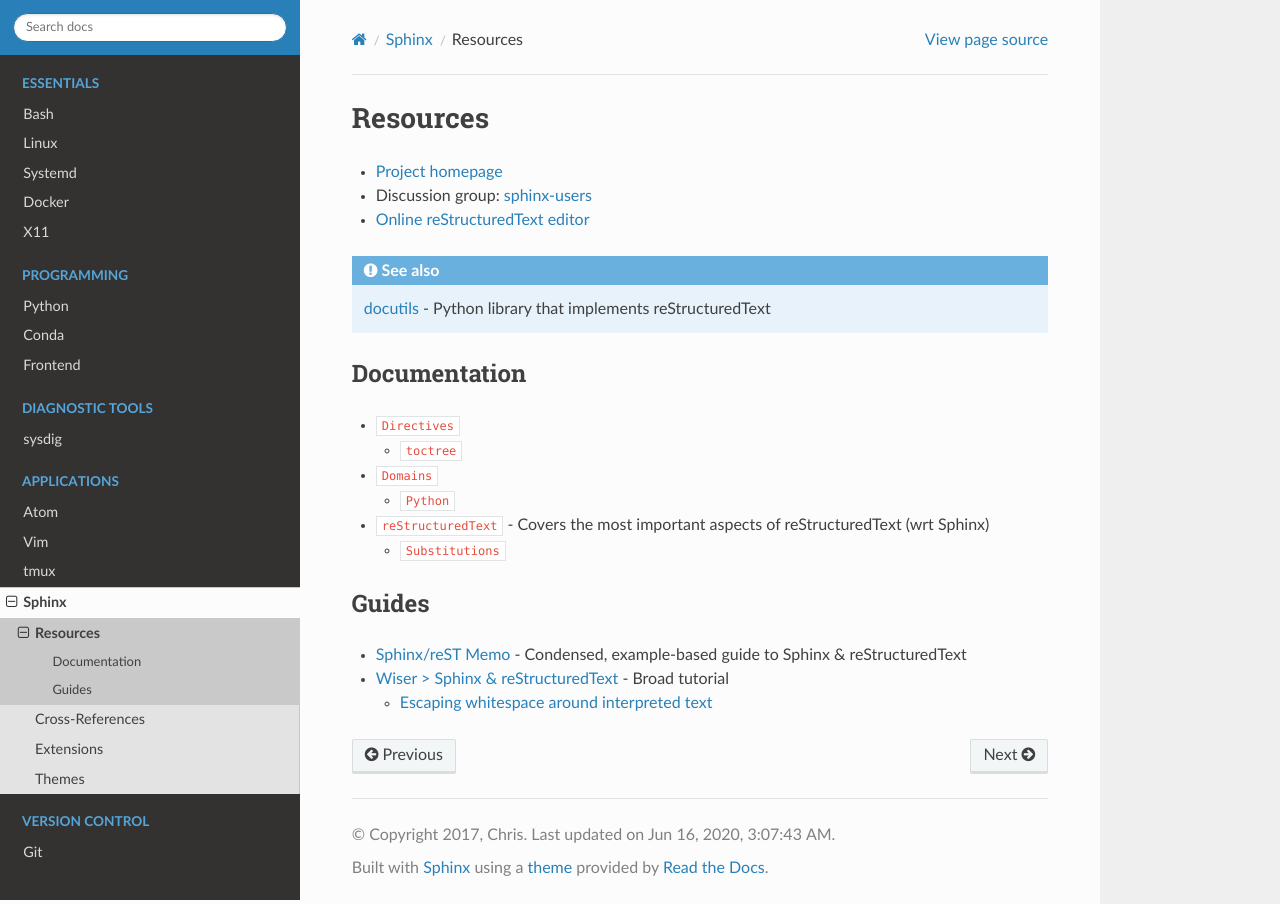
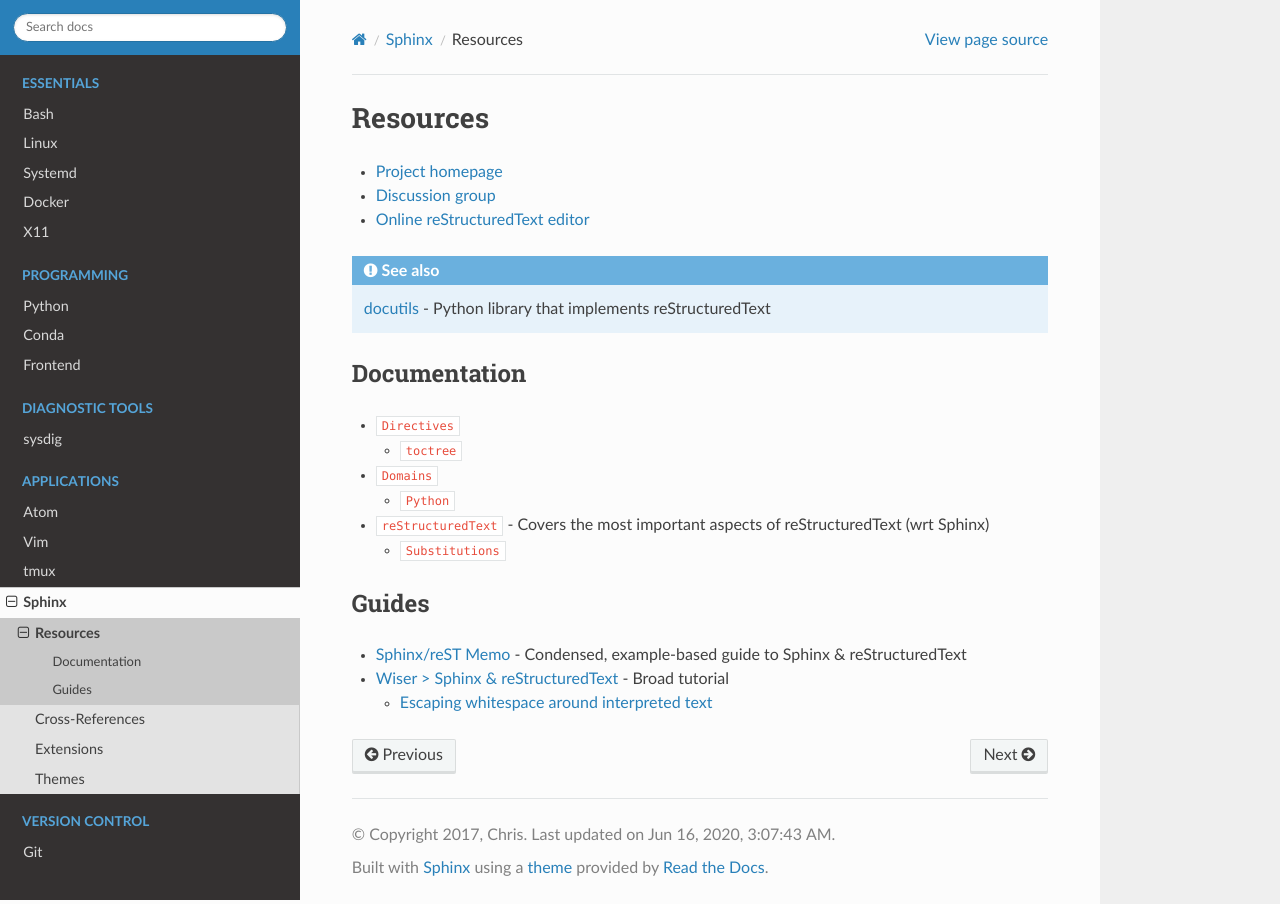
Before and after one commit to heterotopian/technotes, a Sphinx documentation site: the page built from source/sphinx/resource.rst, in a window 1280 px wide. Built offline with Sphinx 7.4.7 and the Read the Docs theme 2.0.0, drawn with Linux system fonts in a browser that asks for light colours; cross-references to code outside the pages are shown as plain code.

Commit message:
Minor changes

```diff
--- a/source/atom/resource.rst
+++ b/source/atom/resource.rst
@@ -6,7 +6,7 @@
 .. highlight:: console
 
 - `Project homepage <https://atom.io/>`_
-- `Discussion forum <https://discuss.atom.io/>`_
+- `Discussion group <https://discuss.atom.io/>`_
 
 Documentation
 =============
--- a/source/sphinx/resource.rst
+++ b/source/sphinx/resource.rst
@@ -6,7 +6,7 @@
 .. highlight:: console
 
 - `Project homepage <http://www.sphinx-doc.org>`_
-- Discussion group: `sphinx-users <https://groups.google.com/forum/#!forum/sphinx-users>`_
+- `Discussion group <https://groups.google.com/forum/#!forum/sphinx-users>`_
 - `Online reStructuredText editor <http://rst.ninjs.org/>`_
 
 .. seealso::
```
